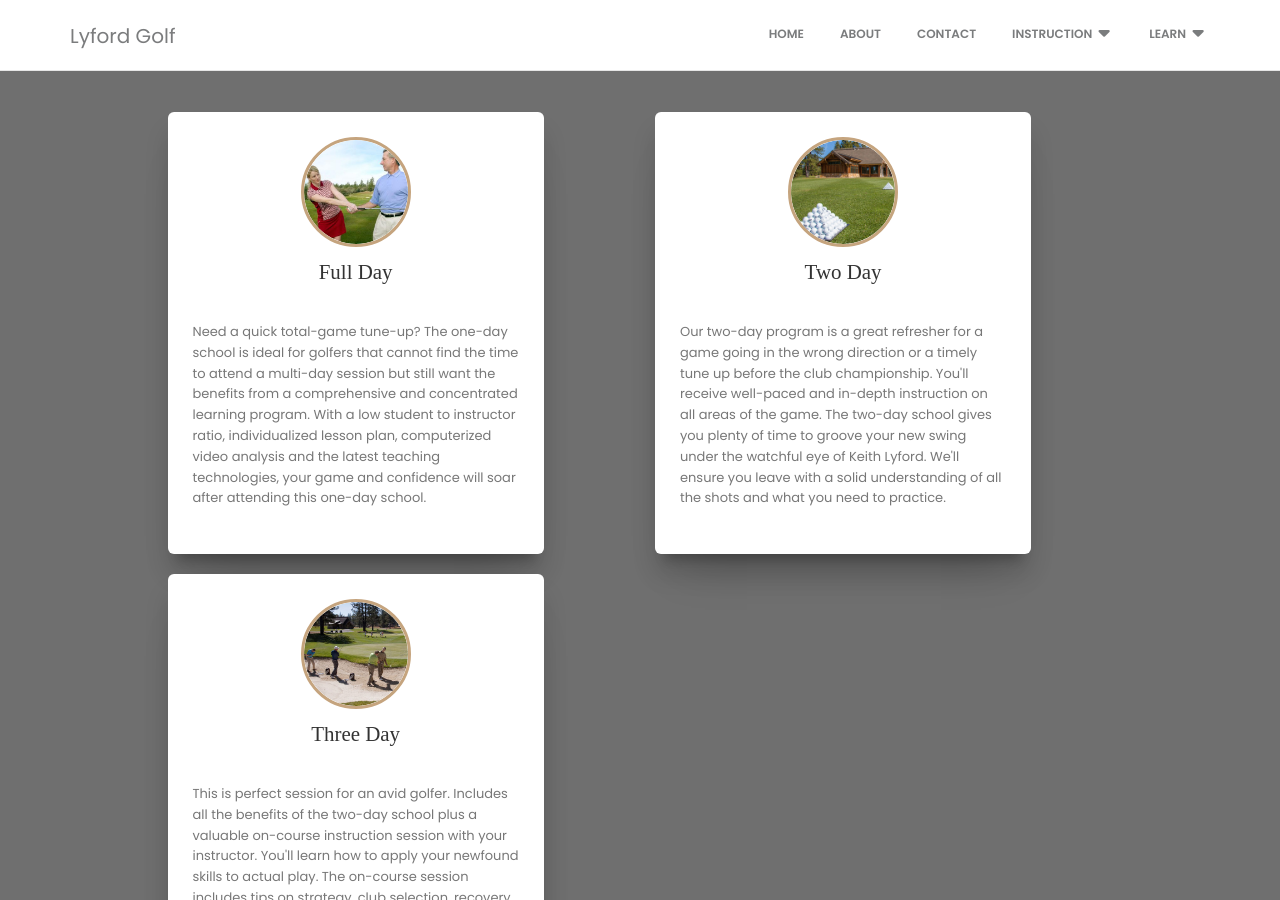
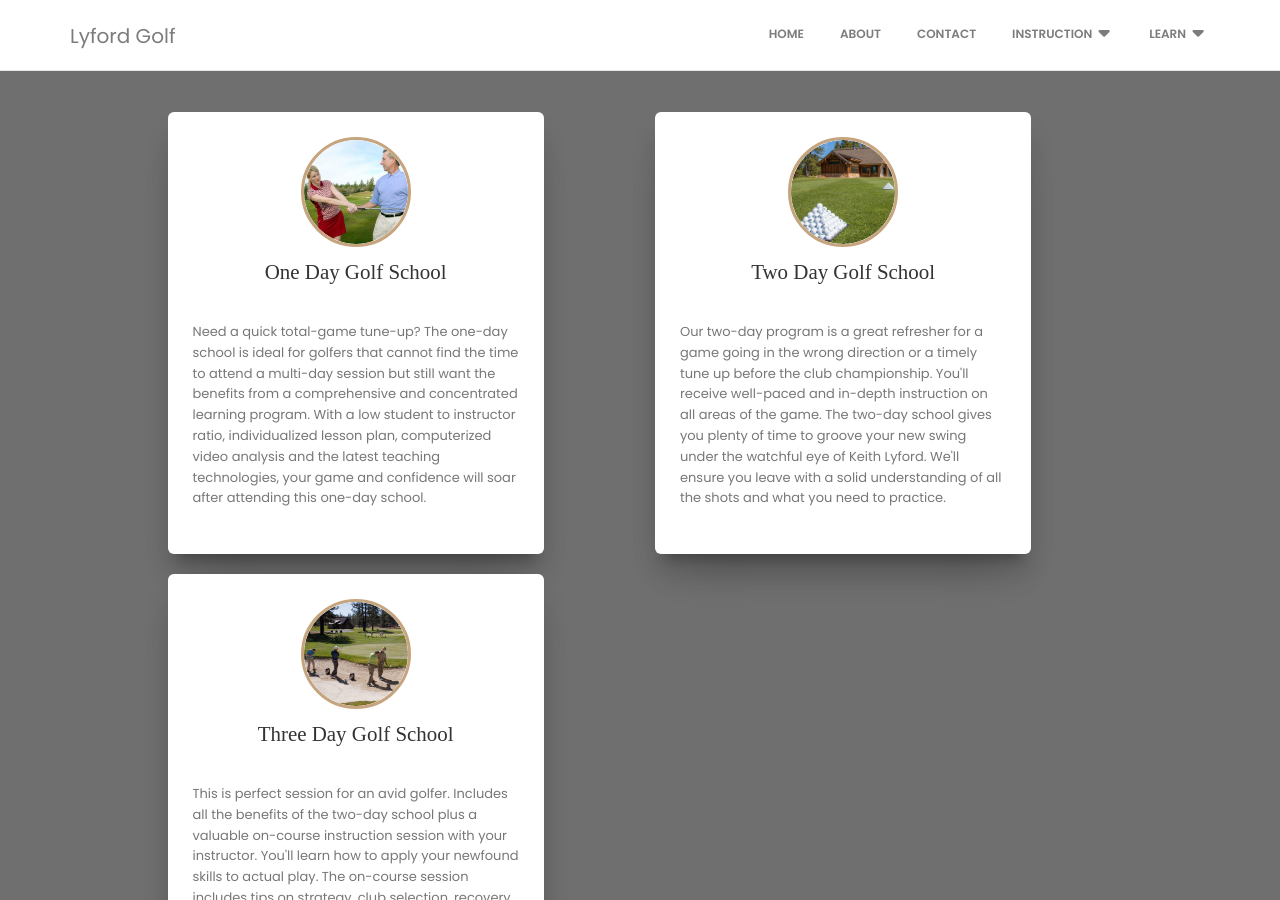
Before and after one commit to cheneymah18/lyfordgolf, a Jekyll site: the page built from golf-schools-truckee.html, in a window 1280 px wide and 900 px high, scrolled down 1265 px. Built offline with Jekyll 4.4.1, drawn with Linux system fonts in a browser that asks for light colours; nearby versions of some CDN libraries; some web fonts are replaced.

Commit message:
Update golf-schools-truckee.html

```diff
--- a/golf-schools-truckee.html
+++ b/golf-schools-truckee.html
@@ -56,7 +56,7 @@ category: instruction
                                                 <img alt="Full Day Golf School Thumbnail" class="img-circle" src="/assets/img/thumb_schools2.jpg"/>
                                             </div>
                                             <div class="description text-left">
-                                                <h3 class="title">Full Day</h3>
+                                                <h3 class="title">One Day Golf School</h3>
                                                 <p>$425</p>
                                                 <p class="description">
                                                     Need a quick total-game tune-up? The one-day school is ideal for golfers that cannot find the time to attend a multi-day session but still want the benefits from a comprehensive and concentrated learning program. With a low student to instructor ratio, individualized lesson plan, computerized video analysis and the latest teaching technologies, your game and confidence will soar after attending this one-day school.
@@ -73,7 +73,7 @@ category: instruction
                                                 <img alt="Two Day Golf School Thumbnail" class="img-circle" src="/assets/img/thumb_schools3.jpg"/>
                                             </div>
                                             <div class="description text-left">
-                                                <h3 class="title">Two Day</h3>
+                                                <h3 class="title">Two Day Golf School</h3>
                                                 <p>$850</p>
                                                 <p class="description">
                                                     Our two-day program is a great refresher for a game going in the wrong direction or a timely tune up before the club championship. You'll receive well-paced and in-depth instruction on all areas of the game. The two-day school gives you plenty of time to groove your new swing under the watchful eye of Keith Lyford. We'll ensure you leave with a solid understanding of all the shots and what you need to practice.
@@ -90,7 +90,7 @@ category: instruction
                                                 <img alt="Three Day Golf School Thumbnail" class="img-circle" src="/assets/img/thumb_schools4.jpg"/>
                                             </div>
                                             <div class="description text-left">
-                                                <h3 class="title">Three Day</h3>
+                                                <h3 class="title">Three Day Golf School</h3>
                                                 <p>$1275</p>
                                                 <p class="description">
                                                     This is perfect session for an avid golfer. Includes all the benefits of the two-day school plus a valuable on-course instruction session with your instructor. You'll learn how to apply your newfound skills to actual play. The on-course session includes tips on strategy, club selection, recovery shots and secrets of the Tour pros. Give us three days and we'll give you a lifetime of better golf.
```
